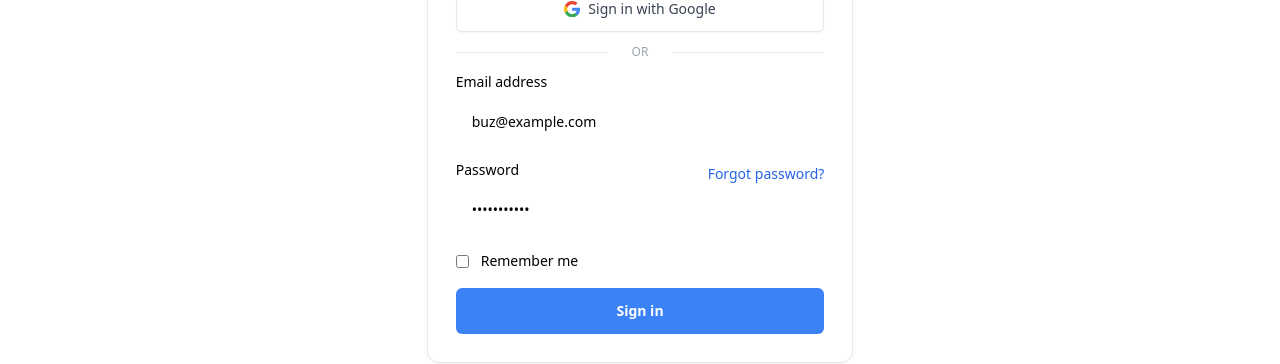
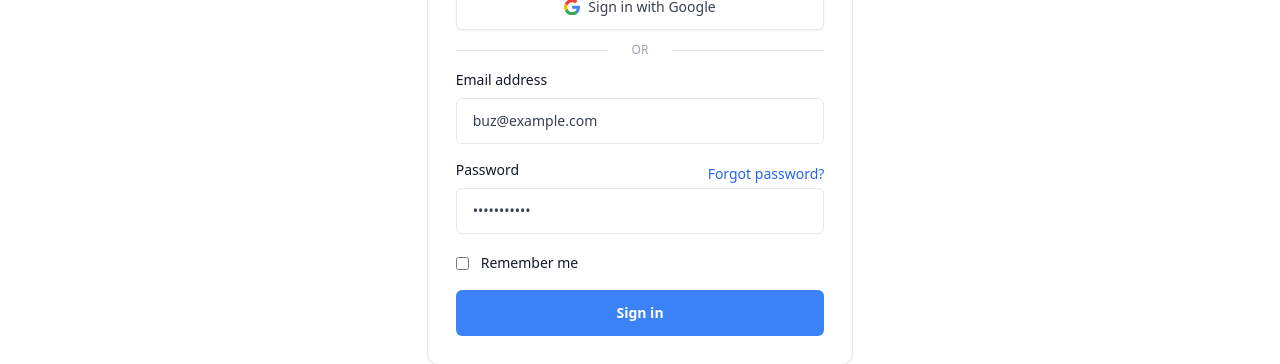
Before and after one commit to rtkjm22/mySlotApp, a Next.js app: page /login in a window 1280 px wide. Shown: the part 344-708 px from the top of the page. Built offline with nearby package versions, Linux system fonts and the light colour scheme.

Commit message:
STYLE:ログイン画面のダーク＆ホワイト対応

```diff
--- a/src/pages/login.tsx
+++ b/src/pages/login.tsx
@@ -103,7 +103,7 @@ function Login() {
                   <div>
                     <label
                       htmlFor="email"
-                      className="block text-sm mb-2 dark:text-white"
+                      className="block text-sm mb-2 text-gray-900 dark:text-white"
                     >
                       Email address
                     </label>
@@ -112,7 +112,7 @@ function Login() {
                         type="email"
                         id="email"
                         name="email"
-                        className="py-3 px-4 block w-full border-gray-200 rounded-md text-sm focus:border-blue-500 focus:ring-blue-500 dark:bg-gray-800 dark:border-gray-700 dark:text-gray-400"
+                        className="py-3 px-4 block w-full border border-gray-200 rounded-md text-sm text-gray-700 focus:border-blue-500 focus:ring-blue-500 dark:bg-gray-800 dark:border-gray-700 dark:text-gray-400"
                         required
                         value={email}
                         aria-describedby="email-error"
@@ -145,7 +145,7 @@ function Login() {
                     <div className="flex justify-between items-center">
                       <label
                         htmlFor="password"
-                        className="block text-sm mb-2 dark:text-white"
+                        className="block text-sm mb-2 text-gray-900 dark:text-white"
                       >
                         Password
                       </label>
@@ -161,7 +161,7 @@ function Login() {
                         type="password"
                         id="password"
                         name="password"
-                        className="py-3 px-4 block w-full border-gray-200 rounded-md text-sm focus:border-blue-500 focus:ring-blue-500 dark:bg-gray-800 dark:border-gray-700 dark:text-gray-400"
+                        className="py-3 px-4 block w-full border border-gray-200 rounded-md text-sm text-gray-700 focus:border-blue-500 focus:ring-blue-500 dark:bg-gray-800 dark:border-gray-700 dark:text-gray-400"
                         required
                         value={password}
                         aria-describedby="password-error"
@@ -200,7 +200,7 @@ function Login() {
                     <div className="ml-3">
                       <label
                         htmlFor="remember-me"
-                        className="text-sm dark:text-white"
+                        className="text-sm text-gray-900 dark:text-white"
                       >
                         Remember me
                       </label>
--- a/src/types/layouts/mainLayout.ts
+++ b/src/types/layouts/mainLayout.ts
@@ -1,5 +1,7 @@
+import { ReactNode } from "react"
+
 type MainLayoutProps = {
-  children: React.ReactElement<Object>[]
+  children: ReactNode;
 }
 
 export type { MainLayoutProps }
```
